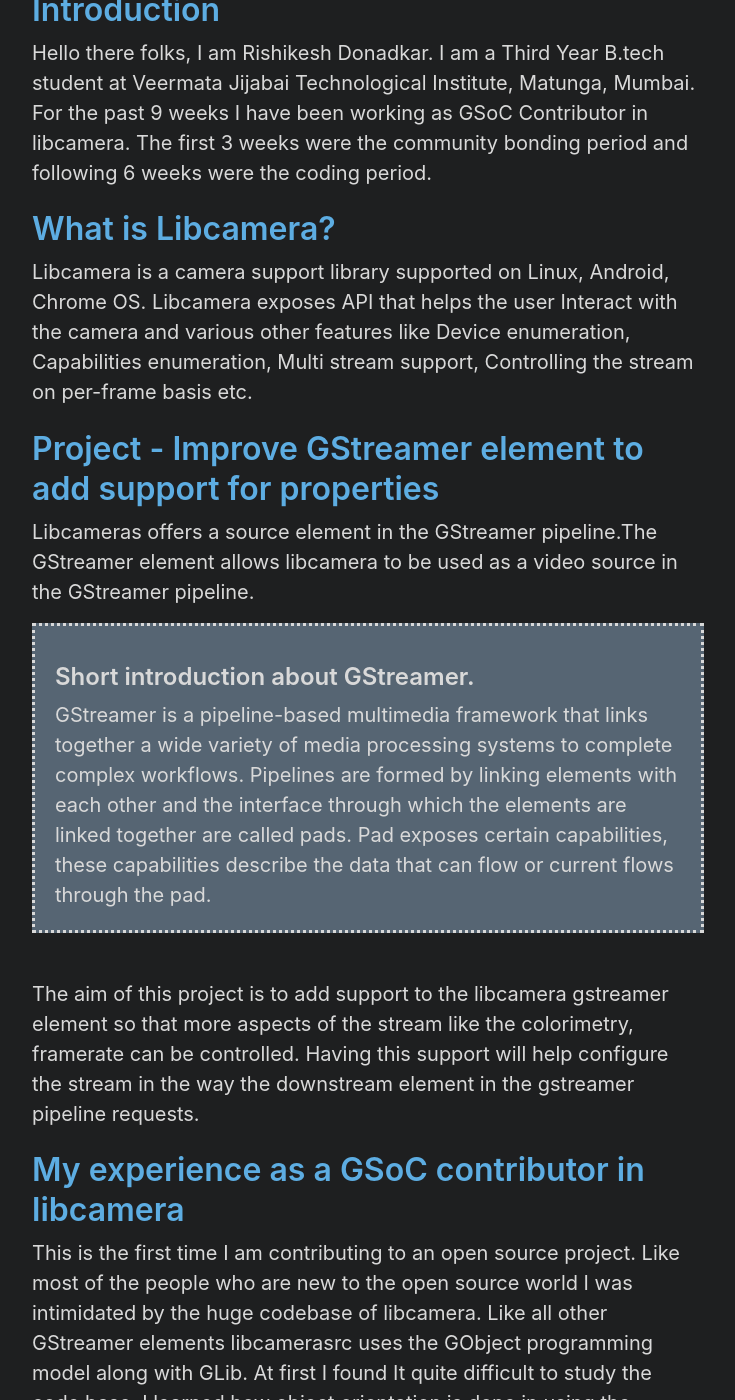
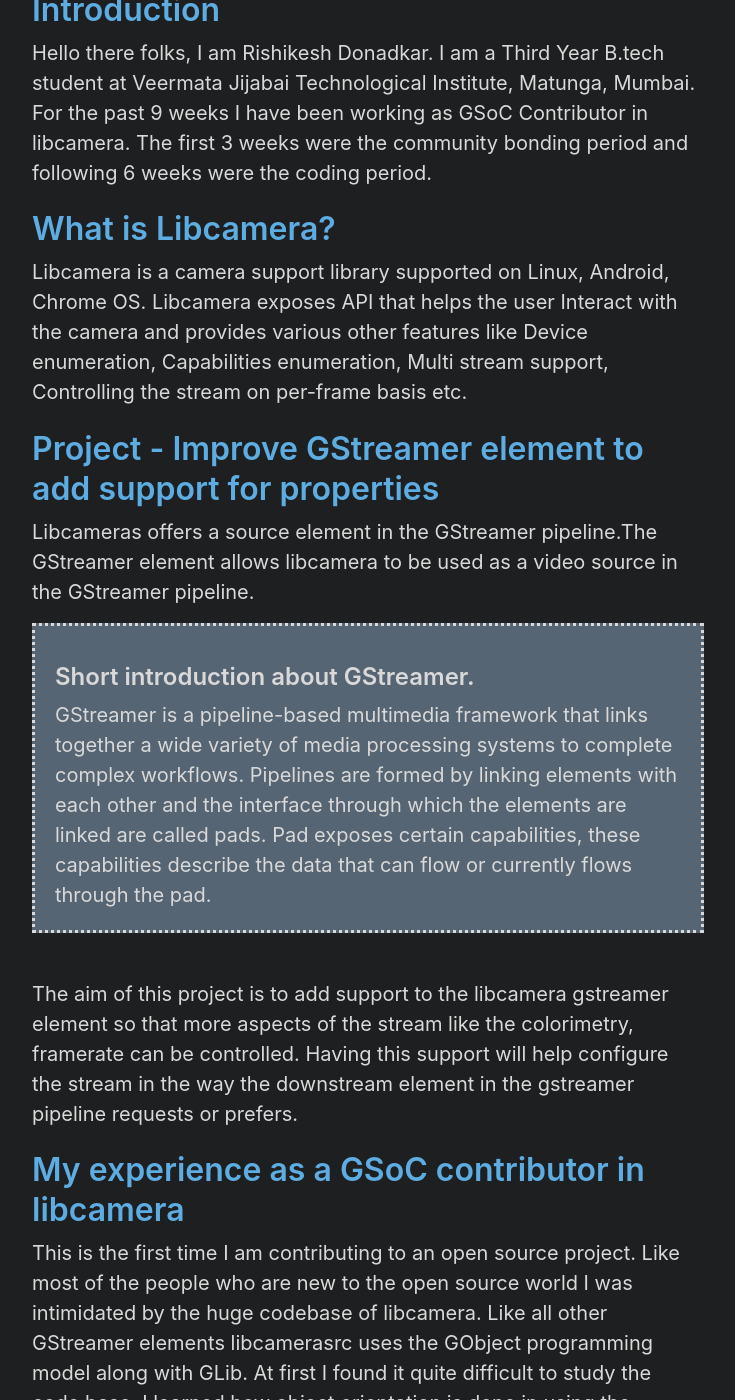
Before and after one commit to RISHI27-dot/rishi27-dot.github.io, a Jekyll site: the page built from midway_blog/home.md, in a window 1280 px wide and 1400 px high, scrolled down 276 px. Shown: the whole window, without its empty margins (272-1007 px from the left). Built offline with Jekyll 4.4.1, drawn with Linux system fonts in a browser that asks for light colours; some of the changed text lies outside the part shown.

Commit message:
fixed grammer and typos

```diff
--- a/midway_blog/home.md
+++ b/midway_blog/home.md
@@ -15,7 +15,7 @@ Hello there folks, I am Rishikesh Donadkar. I am a Third Year B.tech student at
 
 # <span style="color:#5DADE2"> What is Libcamera? </span>
 
-Libcamera is a camera support library supported on Linux, Android, Chrome OS. Libcamera exposes API that helps the user Interact with the camera and various other features like
+Libcamera is a camera support library supported on Linux, Android, Chrome OS. Libcamera exposes API that helps the user Interact with the camera and provides various other features like
 Device enumeration, Capabilities enumeration, Multi stream support, Controlling the stream on per-frame basis etc.
 
 # <span style="color:#5DADE2"> Project - Improve GStreamer element to add support for properties </span>
@@ -25,22 +25,23 @@ Libcameras offers a source element in the GStreamer pipeline.The GStreamer eleme
 
 <div style="background-color:#566573;padding:20px;border-style: dotted">
   <h2>Short introduction about GStreamer.</h2>
-    GStreamer is a pipeline-based multimedia framework that links together a wide variety of media processing systems to complete complex workflows. Pipelines are formed by linking elements with each other and the interface through which the elements are linked together are called pads. Pad exposes certain capabilities, these capabilities describe the data that can flow or current flows through the pad.
+    GStreamer is a pipeline-based multimedia framework that links together a wide variety of media processing systems to complete complex workflows. Pipelines are formed by linking elements with each other and the interface through which the elements are linked are called pads. Pad exposes certain capabilities, these capabilities describe the data that can flow or currently flows through the pad.
 </div>
 <br>
 
-The aim of this project is to add support to the libcamera gstreamer element so that more aspects of the stream like the colorimetry, framerate can be controlled. Having this support will help configure the stream in the way the downstream element in the gstreamer pipeline requests.
+The aim of this project is to add support to the libcamera gstreamer element so that more aspects of the stream like the colorimetry, framerate can be controlled. Having this support will help configure the stream in the way the downstream element in the gstreamer pipeline requests or prefers.
 
 # <span style="color:#5DADE2"> My experience as a GSoC contributor in libcamera </span>
 
 This is the first time I am contributing to an open source project. Like most of the people who are new to the open source world I was intimidated by the huge codebase of libcamera. Like all other GStreamer elements libcamerasrc uses the GObject programming model along with GLib.
-At first I found It quite difficult to study the code base. I learned how object orientation is done in using the GObject, following this I studied how the libcamera gstreamer element uses the GObject and GLib along with the libcamera exposed API to make a source element in the gstreamer pipeline. After understanding what all the functions do by looking at the  GStreamer upstream documentation, GObject and GLib documentation for API reference I got a clear picture of the code base. My mentor Umang and Vedant helped me a lot in understanding the code base and clearing the doubts I had.
+At first I found it quite difficult to study the code base. I learned how object orientation is done in using the GObject, following this I studied how the libcamera gstreamer element uses the GObject and GLib along with the libcamera exposed API to make a source element in the gstreamer pipeline. After understanding what all the functions do by looking at the  GStreamer upstream documentation, GObject and GLib documentation for API reference I got a clear picture of the code base. My mentor Umang and Vedant helped me a lot in understanding the code base and clearing the doubts I had.
 
 
 ## <span style="color:#C39BD3 "> Student Application period </span>
 Most of the time in the student application period was spent on doing the warmup tasks. This was my first major encounter with the huge codebase of an open source project. I learned many things over this period like sending patches over email, studying large codebases and communicating effectively on the IRC and mailing-list.
 
-The blog dedicated for the pre-gsoc selection can be found [here](http://127.0.0.1:4000/gsoc/selection_prep/).
+The blog dedicated for the pre-gsoc selection can be found [here](https://rishi27-dot.github.io/gsoc/selection_prep/).
+
 ## <span style="color:#C39BD3 "> The Coding Period </span>
 The coding period for GSoC’22 started on 12th of June. There were many aspects of the stream that could be controlled. Two major properties that needed support in the libcamera gstreamer element are colorimetry and framerate. Umang suggested that we must first work with the colorimetry as that was relatively easy and straight forward than the framerate. I made an action plan for adding the colorimetry support and shared it with the mentors. After getting the approval form Umang I started coding.  Every week I used to have a weekly sync meeting with the mentors to share the progress, clear the blockers and list down the pending actions.
 
```
Also changed, not shown: other parts of midway_blog/home.md (+2 -2 lines).
